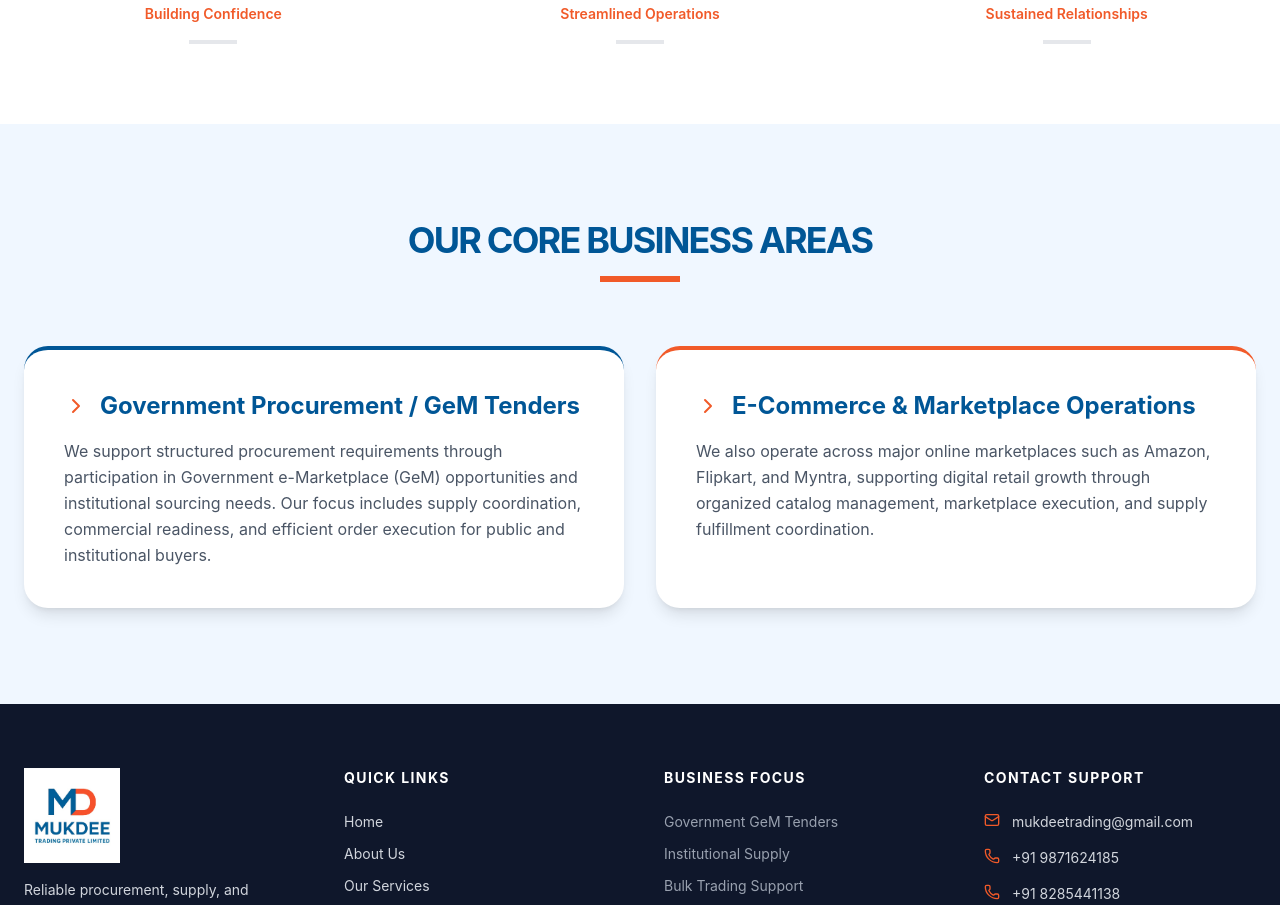
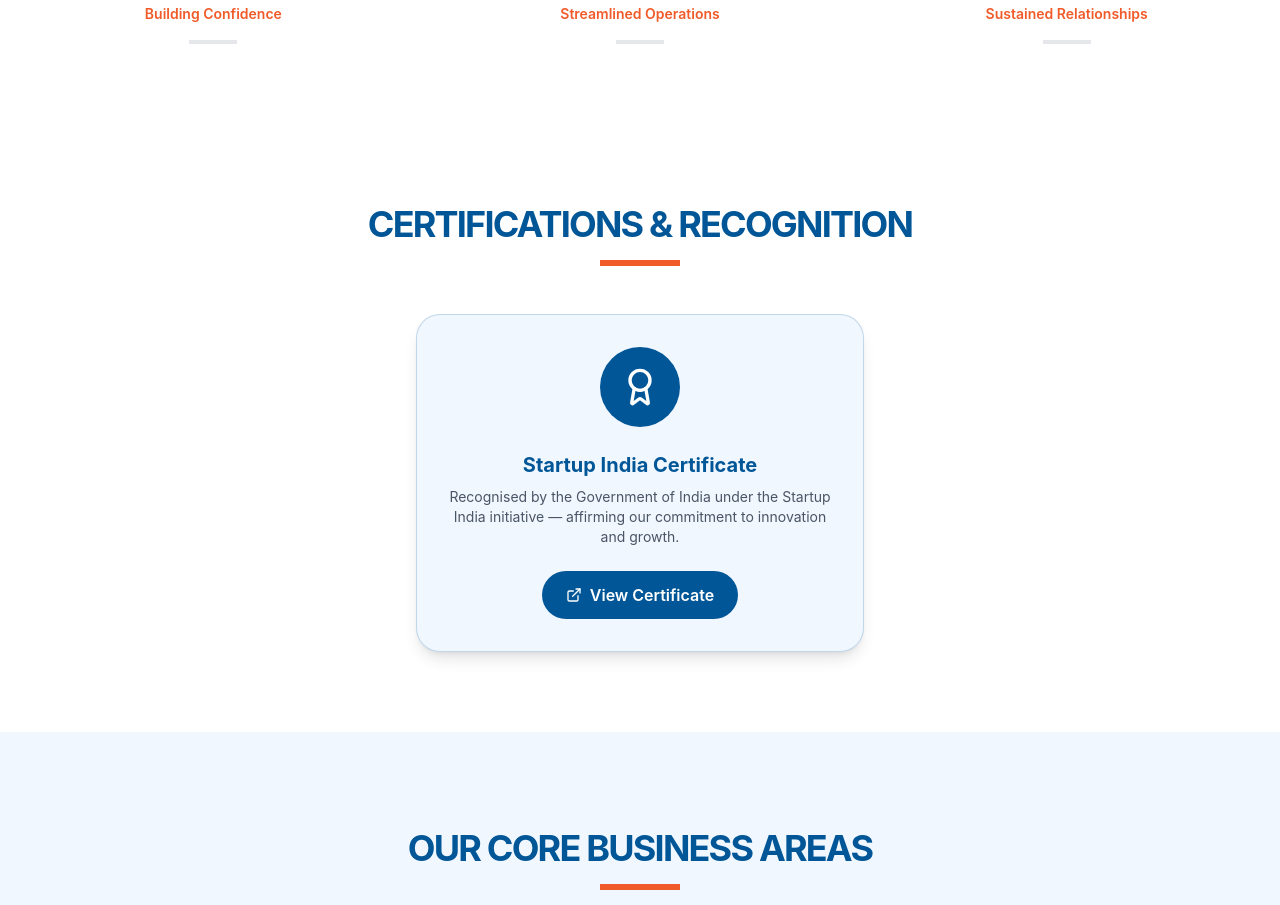
Before and after one commit to Shivu150199/mukdee, a React (Vite) app: page /about in a window 1280 px wide. Shown: the part 1531-2436 px from the top of the page. Built offline with nearby package versions, Linux system fonts and the light colour scheme.

Commit message:
feat: add Startup India certificate section to About page and introduce IT & Technology catalog in Industries page

```diff
--- a/src/pages/About.jsx
+++ b/src/pages/About.jsx
@@ -7,7 +7,10 @@
     Settings,
     Heart,
     ChevronRight,
+    Award,
+    ExternalLink,
 } from "lucide-react";
+import startUpCertificate from "../assets/StartUpCertificate.pdf";
 
 export default function About() {
     const containerVariants = {
@@ -237,7 +240,48 @@
                 </div>
             </section>
 
-            {/* SECTION 5: BUSINESS VERTICALS (Detailed Text) */}
+            {/* SECTION 5: CERTIFICATIONS */}
+            <section className="py-20 bg-white">
+                <div className="container mx-auto px-6">
+                    <div className="text-center mb-12">
+                        <h2 className="text-4xl font-bold text-mukdee-blue mb-4 uppercase tracking-tighter">
+                            Certifications & Recognition
+                        </h2>
+                        <div className="w-20 h-1.5 bg-mukdee-orange mx-auto"></div>
+                    </div>
+
+                    <motion.div
+                        initial={{ opacity: 0, y: 20 }}
+                        whileInView={{ opacity: 1, y: 0 }}
+                        viewport={{ once: true }}
+                        transition={{ duration: 0.6 }}
+                        className="max-w-md mx-auto"
+                    >
+                        <div className="bg-mukdee-lightBlue border border-mukdee-blue/20 rounded-3xl p-8 flex flex-col items-center text-center shadow-lg hover:shadow-xl transition-shadow">
+                            <div className="bg-mukdee-blue w-20 h-20 rounded-full flex items-center justify-center mb-6">
+                                <Award className="text-white" size={40} />
+                            </div>
+                            <h3 className="text-xl font-bold text-mukdee-blue mb-2">
+                                Startup India Certificate
+                            </h3>
+                            <p className="text-gray-600 text-sm mb-6">
+                                Recognised by the Government of India under the Startup India initiative — affirming our commitment to innovation and growth.
+                            </p>
+                            <a
+                                href={startUpCertificate}
+                                target="_blank"
+                                rel="noopener noreferrer"
+                                className="inline-flex items-center gap-2 bg-mukdee-blue text-white font-semibold px-6 py-3 rounded-full hover:bg-mukdee-blue/90 transition-colors"
+                            >
+                                <ExternalLink size={16} />
+                                View Certificate
+                            </a>
+                        </div>
+                    </motion.div>
+                </div>
+            </section>
+
+            {/* SECTION 6: BUSINESS VERTICALS (Detailed Text) */}
             <section className="py-24 bg-mukdee-lightBlue">
                 <div className="container mx-auto px-6">
                     <div className="text-center mb-16">
```
Also changed, not shown: src/pages/Industries.jsx (+126 -70 lines), 1 other file (tests, documents, lock files or other folders).
